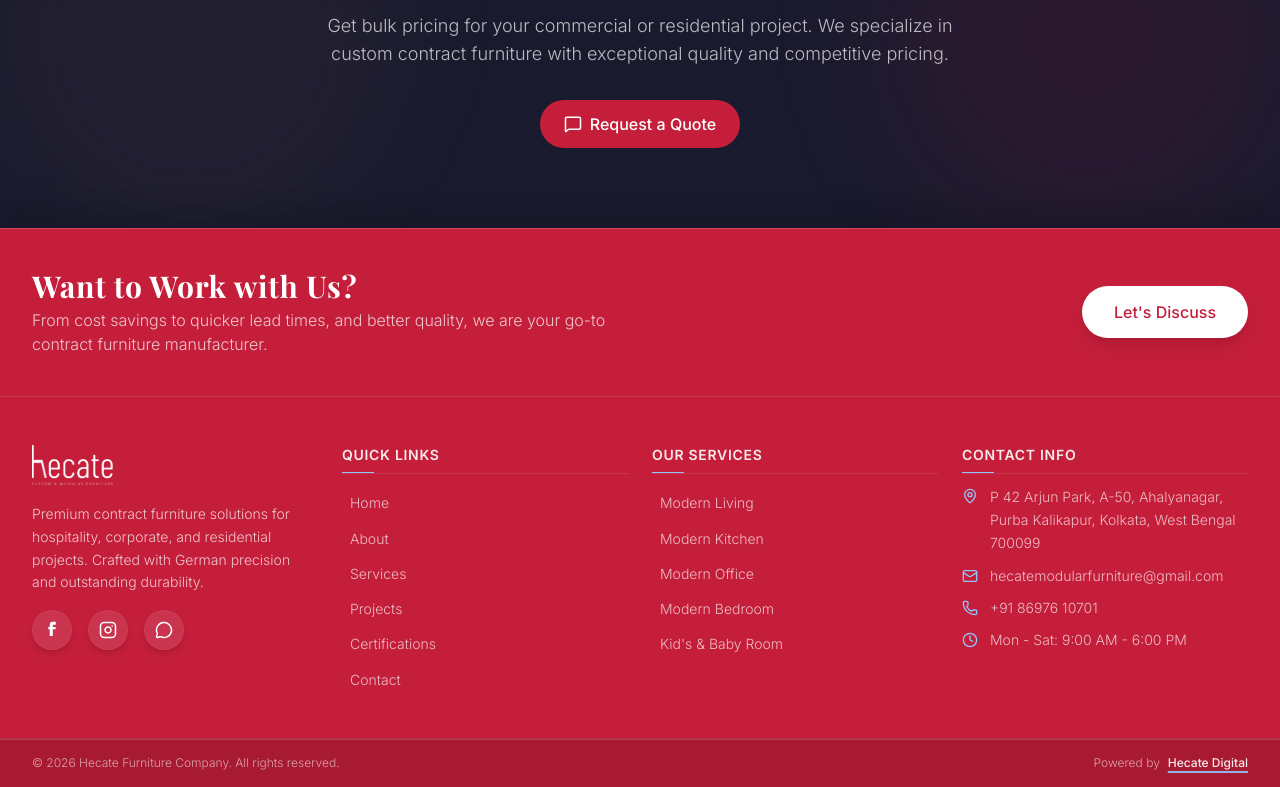
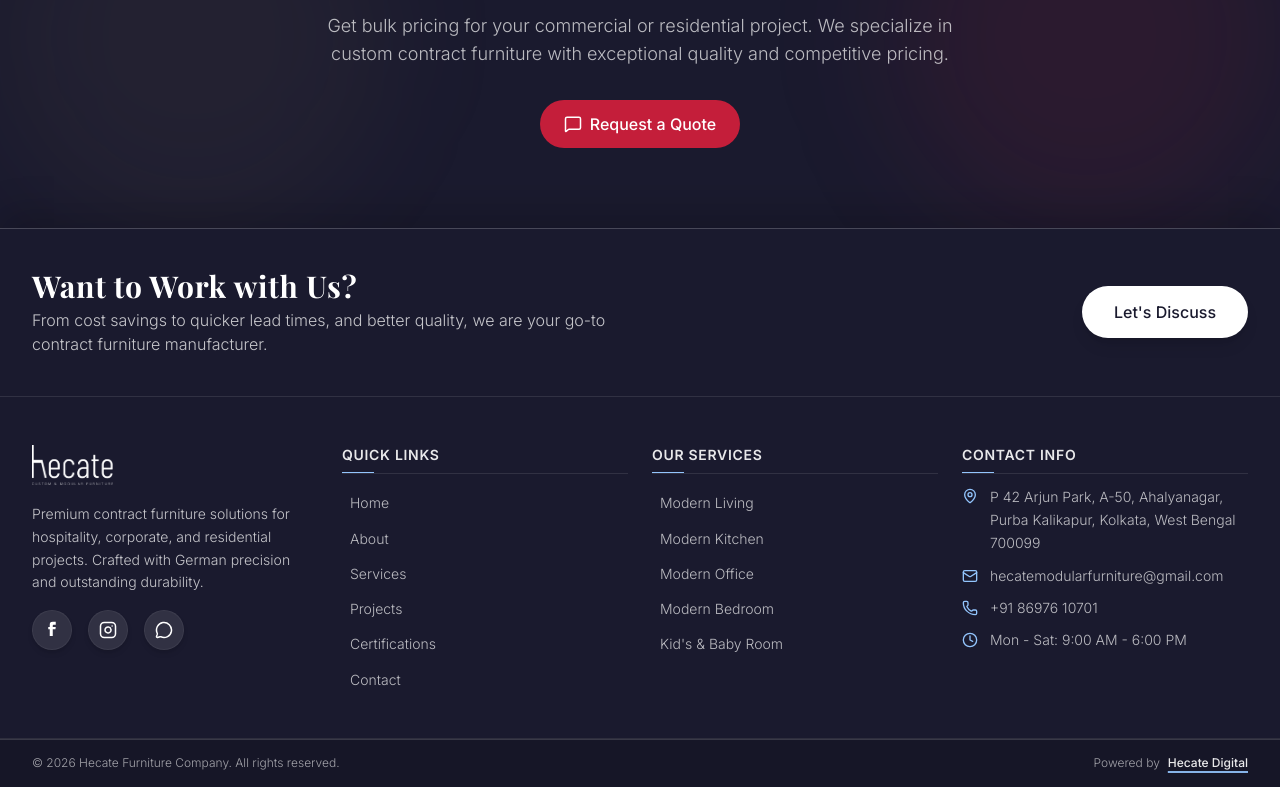
Before and after one commit to trisrjt/Hecate, a React (Vite) app: page / in a window 1280 px wide. Shown: the part 4703-5490 px from the top of the page. Built offline with nearby package versions, Linux system fonts and the light colour scheme; no server answers; the database is empty.

Commit message:
design: turn footer background to hecate-primary dark blue to match CTA banner style

```diff
--- a/src/components/Footer.tsx
+++ b/src/components/Footer.tsx
@@ -56,7 +56,7 @@ export const Footer: React.FC = () => {
   };
 
   return (
-    <footer className="bg-hecate-secondary text-white relative overflow-hidden shadow-[0_-15px_35px_rgba(0,0,0,0.18)]">
+    <footer className="bg-hecate-primary text-white relative overflow-hidden shadow-[0_-15px_35px_rgba(0,0,0,0.18)]">
       {/* Top Banner Call to Action */}
       <div className="relative border-b border-white/10">
         {/* Animated slide-in top border line */}
@@ -91,7 +91,7 @@ export const Footer: React.FC = () => {
             >
               <RouterLink
                 to="/contact"
-                className="btn-primary bg-white text-hecate-secondary whitespace-nowrap hover:bg-hecate-primary hover:text-white transition-all duration-300 px-8 py-3.5 rounded-full font-medium inline-block shadow-lg hover:shadow-[0_0_20px_rgba(255,255,255,0.45)]"
+                className="btn-primary bg-white text-hecate-primary whitespace-nowrap hover:bg-hecate-secondary hover:text-white transition-all duration-300 px-8 py-3.5 rounded-full font-medium inline-block shadow-lg hover:shadow-[0_0_20px_rgba(255,255,255,0.45)]"
               >
                 Let's Discuss
               </RouterLink>
```
